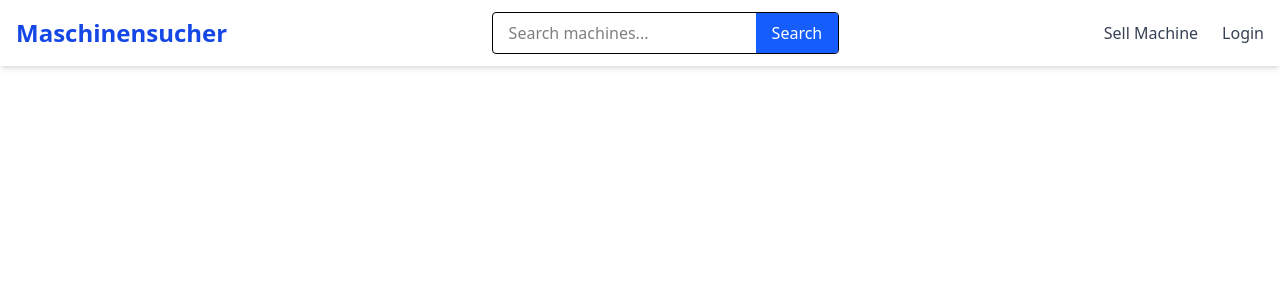
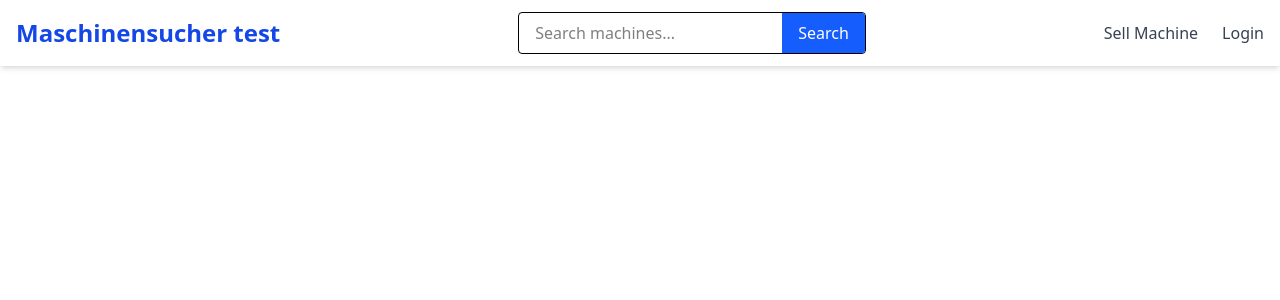
Before and after one commit to keiske0408/maschinensucher-clone, a Vue app: page / in a window 1280 px wide. Shown: the top 300 px of the page. Built offline with nearby package versions, Linux system fonts and the light colour scheme.

Commit message:
Testing
Testing

```diff
--- a/src/components/HelloWorld.vue
+++ b/src/components/HelloWorld.vue
@@ -1,12 +1,12 @@
-<script setup>
-
-</script>
+<script setup></script>
 
 <template>
-<header class="bg-white shadow-md">
+  <header class="bg-white shadow-md">
     <div class="max-w-7xl mx-auto px-4 py-3 flex items-center justify-between">
       <!-- Logo -->
-      <a href="/" class="text-2xl font-bold text-blue-700">Maschinensucher</a>
+      <a href="/" class="text-2xl font-bold text-blue-700"
+        >Maschinensucher test</a
+      >
 
       <!-- Search -->
       <div class="flex border rounded overflow-hidden">
@@ -29,6 +29,4 @@
   </header>
 </template>
 
-<style scoped>
-
-</style>
+<style scoped></style>
```
